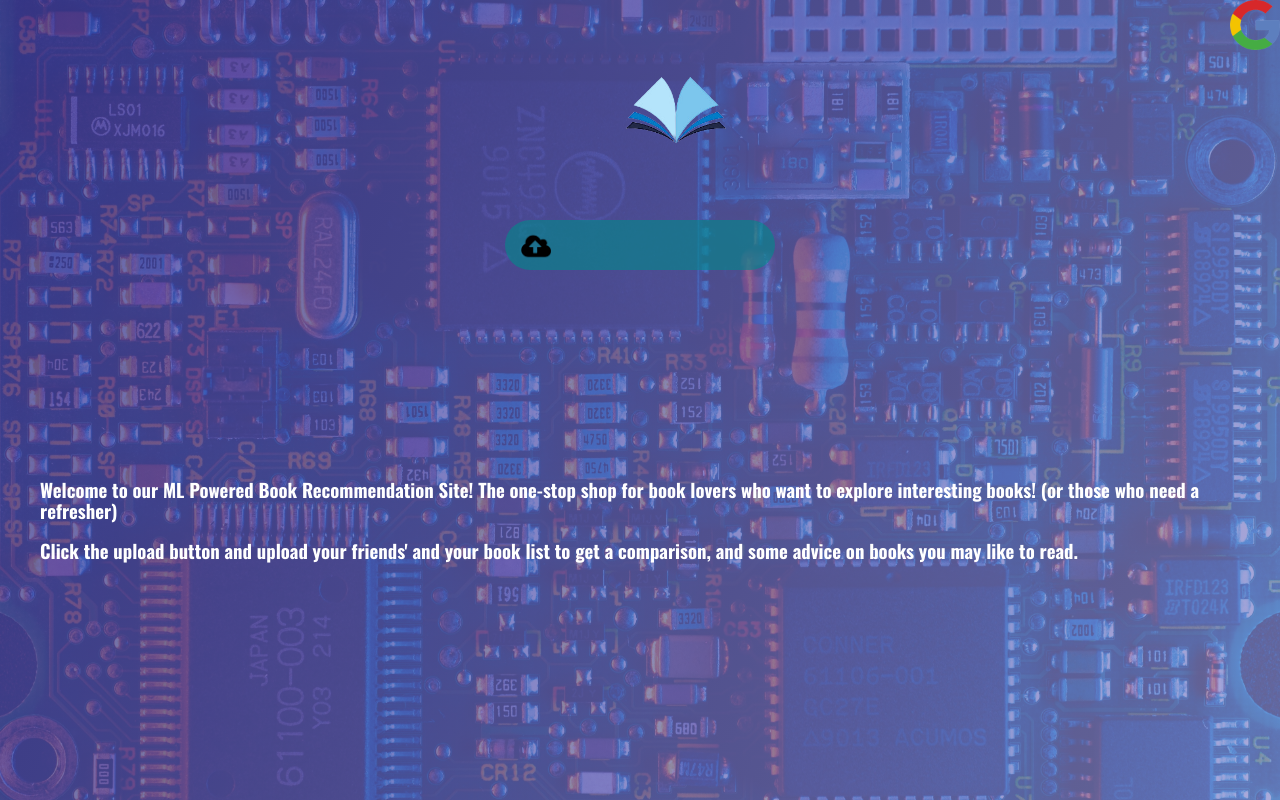
After one commit to CS222-UIUC/BookRec, a Flask app: page /homepage in a window 1280 px wide. The commit adds this page. Run offline with Flask 2, Linux system fonts and the light colour scheme.

Commit message:
made a working path through webpages

```diff
--- a/project/app.py
+++ b/project/app.py
@@ -14,38 +14,11 @@ user1booklist = []
 user2booklist = []
 score = 5.5
 
-df = pd.read_csv('https://firebasestorage.googleapis.com/v0/b/cs-222.appspot.com/o/Group-1-Project-main%2Fbook-vec-group.csv?alt=media&token=fb615c53-e2ae-4d9c-903b-093159c8da18')
+#df = pd.read_csv('https://firebasestorage.googleapis.com/v0/b/cs-222.appspot.com/o/Group-1-Project-main%2Fbook-vec-group.csv?alt=media&token=fb615c53-e2ae-4d9c-903b-093159c8da18')
 
-db = sqlalchemy.create_engine(
-            sqlalchemy.engine.url.URL(
-                drivername="mysql+pymysql",
-                username= "root",
-                password= "Will1419Root",
-                database= "CS222Data",
-                host= "127.0.0.1"
-            )
-        )
-
-@app.route("/login", methods=('GET', 'POST'))
-def login():
-    if request.method == 'POST':
-        username = request.form['username']
-        pwd_input = request.form['password']
-        conn = db.connect()
-        pwd_query = 'SELECT * FROM CS222Data.userinfo WHERE Username="{}"'.format(username)
-        db_res = conn.execute(pwd_query)
-        conn.close()
-        pwd_res = json.dumps([dict(e) for e in db_res.fetchall()])
-        pwd = (json.loads(pwd_res[1:len(pwd_res)-1]))["password"]
-        print(pwd)
-        if pwd == pwd_input:
-            global userid
-            userid = username
-            return redirect('/index')
-        else:
-            return redirect('/incorrectpwd')
-    return render_template('login.html')
-
+@app.route('/homepage', methods=['GET'])
+def homepage():
+    return render_template("homepage.html")
 
 @app.route('/index', methods=['GET', 'POST'])
 def index():
--- a/project/static/css/style.css
+++ b/project/static/css/style.css
@@ -1,50 +1,152 @@
-* {
-    margin: 0;
-    padding: 0;
-    box-sizing: border-box;
-    font-family: "Quicksand", sans-serif;
+html, body {
+    height: 100%;
+    width: 100%;
+    font-family: 'Oswald', sans-serif;
   }
 
-.heading {
-    height:7rem;
+   /* mobile friendly alternative to using background-attachment: fixed */
+  body::before {
+       content: '';
+       position: fixed;
+       top: 0;
+       left: 0;
+       height: 100%;
+       width: 100%;
+       z-index: -1;
+       background: var(--color-darkblue);
+       background-image: linear-gradient(
+           115deg,
+           rgba(58, 58, 158, 0.8),
+           rgba(136, 136, 206, 0.7)
+         ),
+      url('../images/motherboard.jpg');
+       background-size: cover;
+       background-repeat: no-repeat;
+       background-position: center;
      }
 
-.container {
-    width:100%;
-    /*background-color: #E58c8a;*/
+  /******************************************
+  /* header
+  /*******************************************/
+  .login {
+    background: transparent;
   }
 
-.booklists {
+  .logo{
+    margin:auto;
+    width: 10%;
+    padding: 10px;
+  }
+
+  .search-bar{
+    width:100%;
+    max-width:250px;
+    height:30px;
+    background: rgba(0,139,139,0.6);
     display:flex;
-    flex-direction:row;
-    /*background-color:aqua;*/
-    padding-left:50px;
-    padding-right:50px;
-    justify-content:space-around;
-    height:25rem;
+    position:static;
+    margin: auto;
+    border-radius:50px;
+    padding: 10px;
+  }
+  ::placeholder{
+    color:black;
+  }
+
+  .search-bar input{
+    background: transparent;
+    flex: 1;
+    border: 0;
+    outline: none;
+    padding: 15px 20px;
+    font-size: 20px;
+  }
+
+  .search-bar button img{
+    width:30px;
+    border:0px;
+    background: transparent;
+    color: transparent;
+  }
+
+  .search-bar button{
+    color: transparent;
+    background:  transparent;
+    border: 0px;
+  }
+  /******************************************
+  /* layout
+  /*******************************************/
+  header {
+          width: 100%;
+     }
+     main {
+  margin: auto;
+  padding: 40px;
+          }
+
+     section {
+            height: 200px;
+            flex: 1;
+       }
+       .section-left {
+            align-content: center;
+       }
+        main {
+            display: flex;
+       }
+      .section-right {
+              align-content: center;
       }
 
 
-.booklistone {
-    width:20rem;
-    padding-right:10rem;
-    /*background-color:bisque;*/
+
+
+  /******************************************
+  /* error page
+  /*******************************************/
+  .container{
+    flex-direction: column;
+    text-align: center;
+    align-content: center;
   }
 
-.booklisttwo {
-    /*background-color:black;*/
-    width:20rem;
-    padding-left:10rem;
+  .message{
+    color:white;
+    font-size:40px;
   }
 
-.spacer {
-    height:3rem;
+  /******************************************
+  /* list page
+  /*******************************************/
+  .list{
+    margin: 0px 40px;
+    padding: 10px 10px 10px 10px;
+    background: rgba(0,139,139,0.8);
+    border-radius:20px;
+    position:fixed;
+    top:300px;
+    width:92%;
        }
 
-.uploadbtns {
-    display:flex;
-    flex-direction:row;
-    justify-content:space-between;
-    padding-left:22rem;
-    padding-right:22rem;
+  .letter{
+    color: white;
+    font-size:50px;
   }
+
+  .bulleted-list{
+    font-size: 20px;
+  }
+
+  /******************************************
+  /* reco page
+  /*******************************************/
+  .word {
+    margin: 0px 40px;
+    padding: 10px 10px 10px 10px;
+    background: rgba(0,139,139,0.8);
+    border-radius:20px;
+    position:fixed;
+    width: 92%;
+    top:300px;
+       }
--- /dev/null
+++ b/project/templates/homepage.html
@@ -0,0 +1,68 @@
+<html lang="en">
+  <head>
+    <meta charset="utf-8" />
+    <meta name="description" content="Your stop for ML Book Recommendation" />
+    <meta name="keywords" content="ML, Book, Book Recommendation" />
+
+    <title>ML Powered Book Recommendation</title>
+
+    <!-- external CSS link -->
+    <link rel="preconnect" href="https://fonts.googleapis.com" />
+    <link rel="preconnect" href="https://fonts.gstatic.com" crossorigin />
+    <link
+      href="https://fonts.googleapis.com/css2?family=Oswald:wght@200;300;400;500;600;700&display=swap"
+      rel="stylesheet"
+    />
+    <link rel="stylesheet" href="../static/css/normalize.css" />
+    <link rel="stylesheet" href="../static/css/style.css" />
+  </head>
+  <header>
+    <div class="login">
+      <button
+        class="login__btn"
+        id="glogin"
+        style="
+          float: right;
+          background-color: transparent;
+          padding: 0%;
+          color: transparent;
+          border-width: 0px;
+          border-style: hidden;
+        "
+      >
+        <img
+          src="images/glogin.png"
+          alt="Google Login"
+          width="50px"
+          height="50px"
+        />
+      </button>
+    </div>
+    <div class="logo">
+      <a href="index.html"><img src="images/logo.png" , height="200" /> </a>
+    </div>
+    <div class="container">
+      <form action="" class="search-bar">
+        <!-- <input type="text" placeholder="Click here to upload" name="q" /> -->
+        <button type="submit" formaction="index">
+          <img src="images/loupe.png" />
+        </button>
+      </form>
+    </div>
+  </header>
+  <body>
+    <main>
+      <section style="margin-top: 150px">
+        <h3 style="color: white">
+          Welcome to our ML Powered Book Recommendation Site! The one-stop shop
+          for book lovers who want to explore interesting books! (or those who
+          need a refresher)
+        </h3>
+        <h3 style="color: white">
+          Click the upload button and upload your friends' and your book list to
+          get a comparison, and some advice on books you may like to read.
+        </h3>
+      </section>
+    </main>
+</body>
+</html>
```
Also changed, not shown: project/static/css/summary.css (added, +97 -0 lines), project/static/css/upload_style.css (added, +70 -0 lines), project/templates/index.html (+34 -5 lines), project/templates/summary.html (+5 -38 lines), project/static/css/normalize.css (added), 1 other file. Lines whose indentation alone changed are shown as unchanged.
